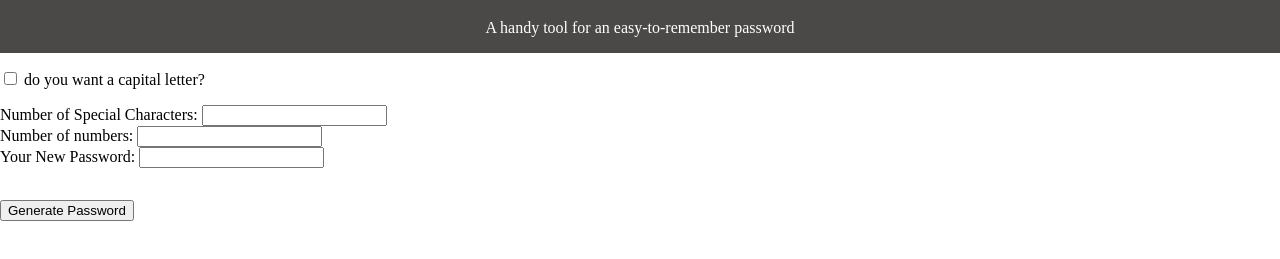
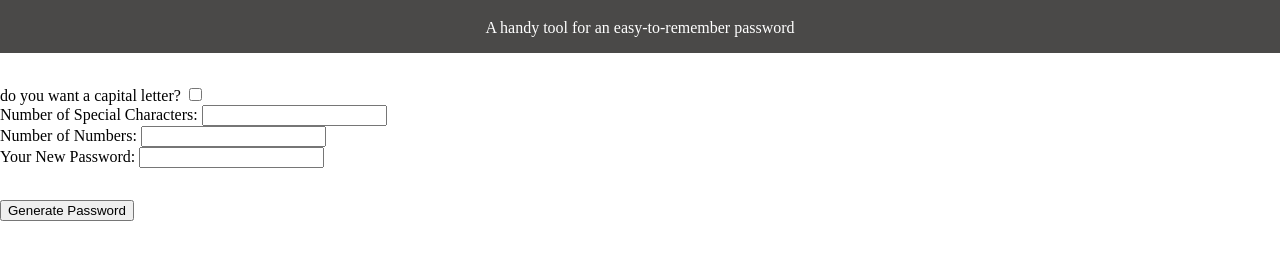
Before and after one commit to mehmetid/PASSWORD-Generator, a plain HTML site: page index.html in a window 1280 px wide. Shown: the part 61-320 px from the top of the page. Drawn offline with Linux system fonts and the light colour scheme.

Commit message:
Update index.html

```diff
--- a/index.html
+++ b/index.html
@@ -20,9 +20,11 @@
 
             <p>
 		<!-- an input to take the number of special characters the user wants -->
+		<div id = "capitalLetterCheckBox">
+		    <label for="capitalLetter">do you want a capital letter?</label>
+            	    <input type="checkbox" id="capitalLetter">
+		</div>
 
-            <input type="checkbox" id="capitalLetter">
-            <label for="capitalLetter">do you want a capital letter?</label>
 
                 <div id = "numSpecialChars">
                     <label for="specialCharsInput">Number of Special Characters:</label>
@@ -30,7 +32,7 @@
                 </div>
 
                 <div id = "numberofnumbers">
-                    <label for="numnumbers">Number of numbers:</label>
+                    <label for="numnumbers">Number of Numbers:</label>
                     <input id="numnumbers">
                 </div>
 
```
